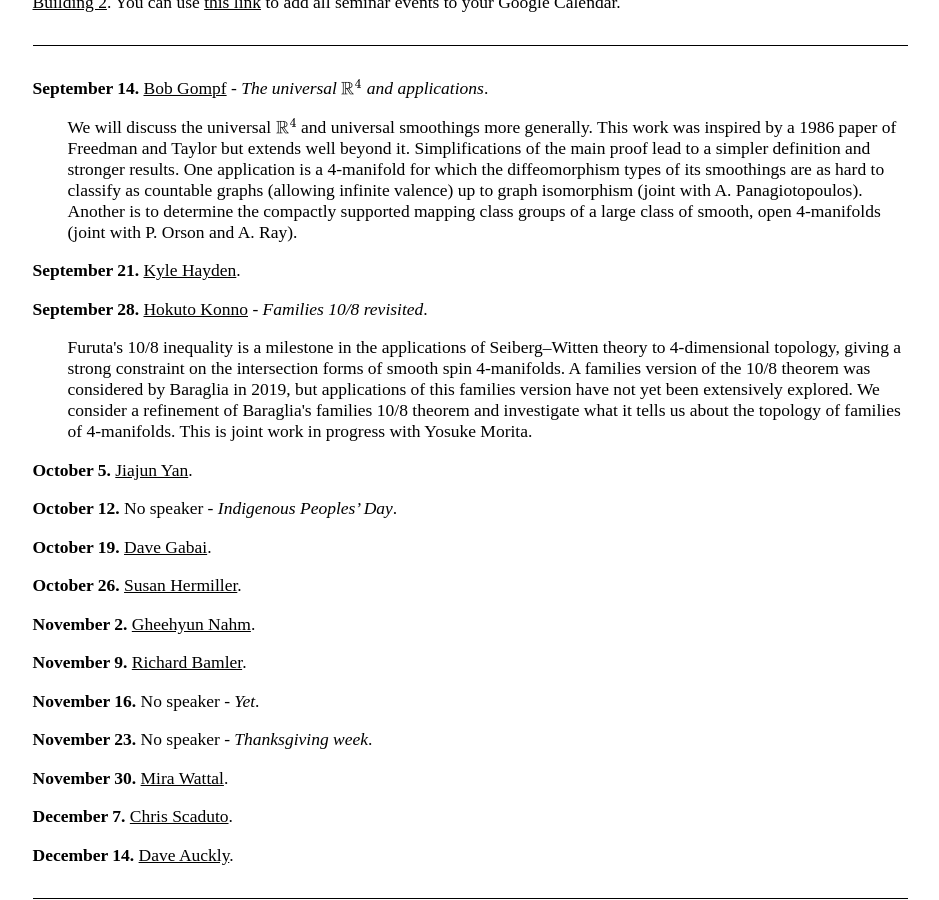
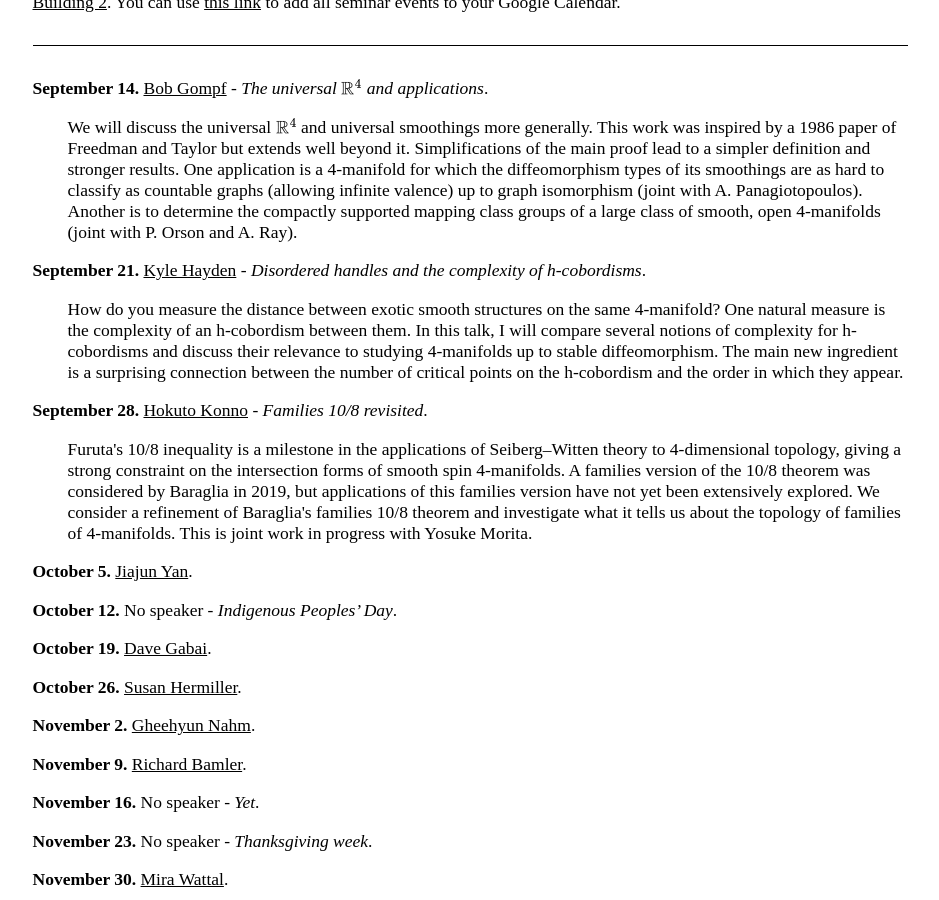
Before and after one commit to AyodejiLindblad/AyodejiLindblad.github.io, a Jekyll site: the page built from seminars/MIT-G&T-FA26/index.md, in a window 1280 px wide and 900 px high, scrolled down 626 px. Shown: the whole window, without its empty margins (170-1109 px from the left). Built offline with Jekyll 4.4.1, drawn with Linux system fonts in a browser that asks for light colours; some web fonts are replaced.

Commit message:
Update index.md

```diff
--- a/seminars/MIT-G&T-FA26/index.md
+++ b/seminars/MIT-G&T-FA26/index.md
@@ -43,7 +43,11 @@ Welcome to the website for the Fall 2026 iteration of the MIT Geometry & Topolog
 <p style="margin-left: 2em;">
 We will discuss the universal $\mathbb{R}^4$ and universal smoothings more generally. This work was inspired by a 1986 paper of Freedman and Taylor but extends well beyond it. Simplifications of the main proof lead to a simpler definition and stronger results. One application is a 4-manifold for which the diffeomorphism types of its smoothings are as hard to classify as countable graphs (allowing infinite valence) up to graph isomorphism (joint with A. Panagiotopoulos). Another is to determine the compactly supported mapping class groups of a large class of smooth, open 4-manifolds (joint with P. Orson and A. Ray).</p>
 
-**September 21.** [Kyle Hayden](https://sites.google.com/view/kylehayden/home).
+**September 21.** [Kyle Hayden](https://sites.google.com/view/kylehayden/home) - *Disordered handles and the complexity of h-cobordisms*.
+
+<p style="margin-left: 2em;">
+How do you measure the distance between exotic smooth structures on the same 4-manifold? One natural measure is the complexity of an h-cobordism between them. In this talk, I will compare several notions of complexity for h-cobordisms and discuss their relevance to studying 4-manifolds up to stable diffeomorphism. The main new ingredient is a surprising connection between the number of critical points on the h-cobordism and the order in which they appear.
+</p>
 
 
 **September 28.** [Hokuto Konno](https://www.ms.u-tokyo.ac.jp/~konno/eng_index.html) - *Families 10/8 revisited*.
```
